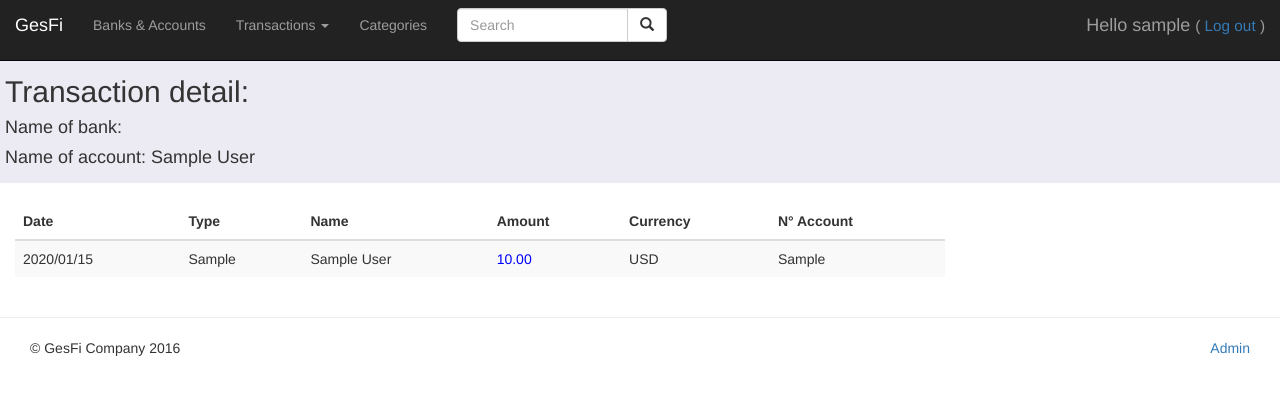
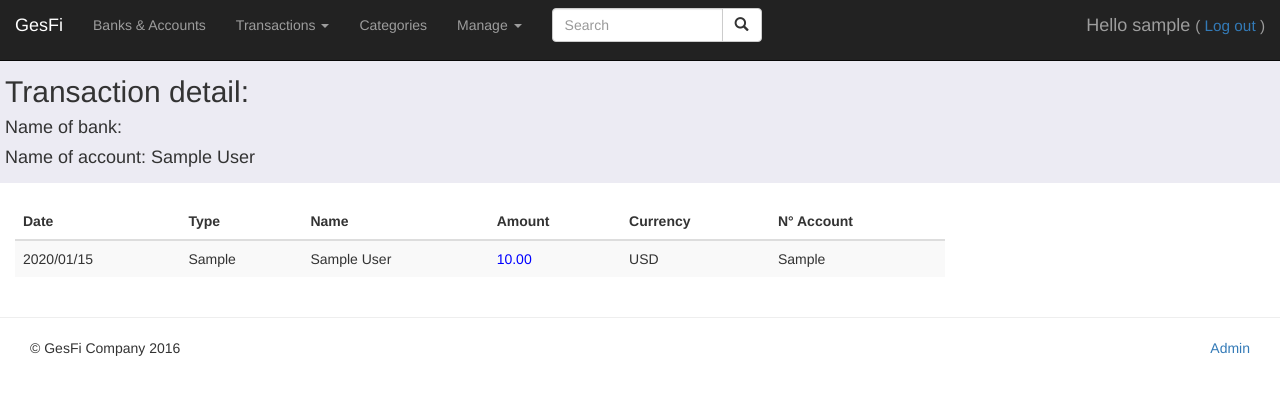
Before and after one commit to Tipex122/Gesfi, a Django app: page /transaction_detail/1/ in a window 1280 px wide. Shown: the top 395 px of the page. Run offline with Django 3.2, Linux system fonts and the light colour scheme; a user stored in the database is signed in; tables that the repository leaves empty hold one stand-in row (values such as "Sample post"); some libraries are stand-ins or nearby versions.

Commit message:
Adjustment of MMI behaviour

```diff
--- a/static/css/gesfi.css
+++ b/static/css/gesfi.css
@@ -46,7 +46,7 @@ a.link, a.visited {
 
 a:hover, a:active {
     text-decoration: none;
-    color: red;
+    color: green;
 
 }
 
--- a/templates/base.html
+++ b/templates/base.html
@@ -61,7 +61,7 @@
         <nav class="navbar navbar-inverse navbar-fixed-top" role="navigation">
             <div class="container-fluid">
                 <div class="navbar-header">
-                    <button type="button" class="navbar-toggle" data-toggle="collapse" data-target="#navbar" aria-expanded="false" aria-controls="navbar">
+                    <button type="button" class="navbar-toggle" data-toggle="collapse" data-target="#navbar1" aria-expanded="false" aria-controls="navbar">
                         <span class="sr-only">Toggle navigation</span>
                         <span class="icon-bar"></span>
                         <span class="icon-bar"></span>
@@ -70,7 +70,7 @@
                     <a class="navbar-brand" href="/">GesFi</a>
                 </div>
 
-                <div id="navbar" class="navbar-collapse collapse">
+                <div id="navbar1" class="navbar-collapse collapse" >
                     <ul class="nav navbar-nav">
                         <li><a href="{% url 'banks_and_accounts_list' %}">{% trans 'Banks & Accounts' %}</a></li>
 
@@ -95,6 +95,15 @@
                         </li>
 
                         <li><a href="{% url 'budget' %}">{% trans 'Categories' %}</a></li>
+
+                        <li class='dropdown'>
+                            <a href='#' class="dropdown-toggle" data-toggle="dropdown" role="button" aria-haspopup="true" aria-expanded="false"> {% trans 'Manage' %} <span class="caret"></span></a>
+                            <ul class="dropdown-menu">
+                                <li><a href="#">{% trans 'Inspect kewords' %}</a></li>
+                                <li><a href="#">{% trans 'Assign kewords to categories' %}</a></li>
+                            </ul>
+                        </li>
+
                     </ul>
                     {% if not hide_search %}
                         <form class="navbar-form navbar-left" role="search" action="{% url 'search' %}">
```
Lines whose indentation alone changed are shown as unchanged.
